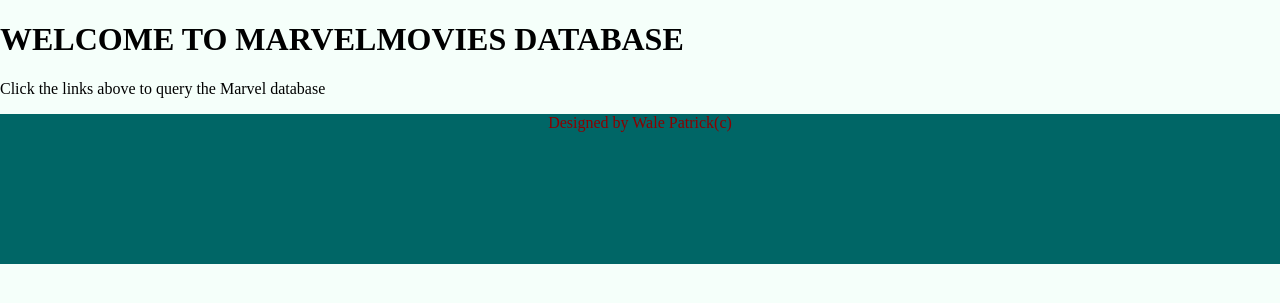
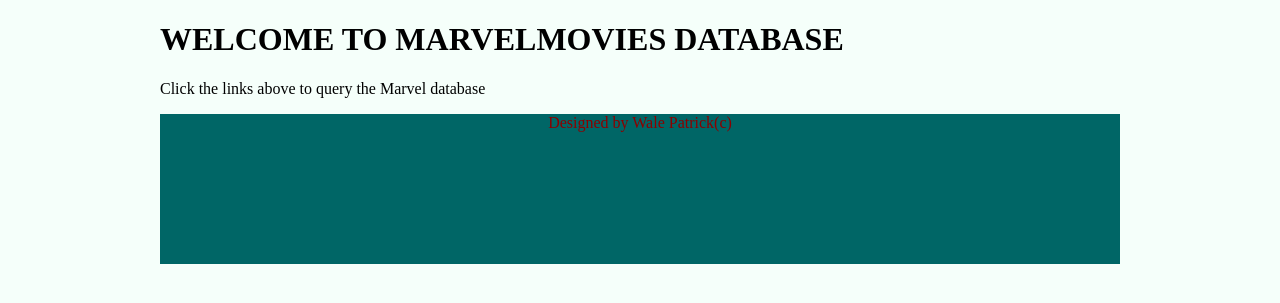
Before and after one commit to waleOkare/AzureTest, a PHP site: page / in a window 1280 px wide. Shown: the part 84-387 px from the top of the page. Run offline with PHP 8.4, Linux system fonts and the light colour scheme.

Commit message:
superheroform

```diff
--- a/week5a/index.php
+++ b/week5a/index.php
@@ -26,7 +26,7 @@
     </nav>
 
 </header>
-
+<div id="maincontent">
 <main>
 
     <h1> WELCOME TO MARVELMOVIES DATABASE </h1>
@@ -44,3 +44,4 @@
 
 
 </footer>
+</div>
--- a/week5a/style.css
+++ b/week5a/style.css
@@ -5,9 +5,10 @@ body{
     margin-right: auto;
     background-color: mintcream;
 }
-
-main{
+#maincontent{
     max-width: 960px;
+    margin-left: auto;
+    margin-right: auto;
 }
 /* this is to control the navigation bar */
 header{
```
